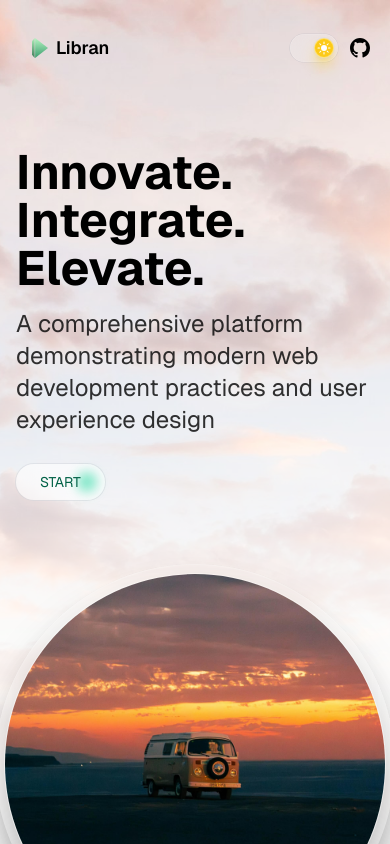
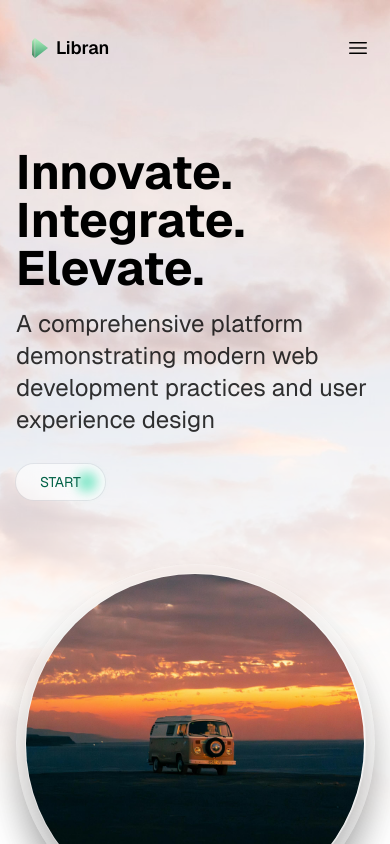
Before and after one commit to jianhuagao/Libran, a Next.js app: page / in a window 390 px wide. Shown: the top 844 px of the page. Built offline with nearby package versions, Linux system fonts and the light colour scheme.

Commit message:
feat(Header): 添加移动端弹出菜单组件并优化响应式布局
为移动端添加弹出式菜单组件PopHeaderMenu，包含导航链接和选项区块
调整BannerBetween组件的最大尺寸限制为92vmin
重构Header组件，将urls数组类型化并提取为UrlItem接口

```diff
--- a/src/components/partials/Banners/BannerBetween/index.tsx
+++ b/src/components/partials/Banners/BannerBetween/index.tsx
@@ -18,7 +18,7 @@ export default function BannerBetween() {
       <AnimatedShow
         inViewShow
         scale={0.6}
-        className="group size-[400px] rounded-full border border-white/20 bg-white/5 p-2 shadow-2xl backdrop-blur dark:bg-black/10"
+        className="group size-[400px] max-h-[92vmin] max-w-[92vmin] rounded-full border border-white/20 bg-white/5 p-2 shadow-2xl backdrop-blur dark:bg-black/10"
       >
         <div className="relative size-full rounded-full border border-white/10 bg-white/20 p-10 shadow-2xl transition-all duration-700 group-hover:saturate-200 dark:bg-black/80">
           <Image
--- /dev/null
+++ b/src/components/partials/Header/PopHeaderMenu.tsx
@@ -0,0 +1,96 @@
+'use client';
+import LogoBlock from '@/components/ui/LogoBlock';
+import AnimatedShow from '@/components/ui/motions/AnimatedShow';
+import { AnimatePresence, motion } from 'framer-motion';
+import { useLenis } from 'lenis/react';
+import { useEffect, useState } from 'react';
+import { createPortal } from 'react-dom';
+import { UrlItem } from './page';
+import Link from 'next/link';
+
+export default function PopHeaderMenu({ optionsBlock, urls }: { optionsBlock: React.ReactNode; urls: UrlItem[] }) {
+  const [isOpen, setIsOpen] = useState(false);
+  const lenis = useLenis();
+
+  useEffect(() => {
+    if (isOpen) {
+      lenis?.stop();
+    } else {
+      lenis?.start();
+    }
+  }, [isOpen, lenis]);
+
+  return (
+    <>
+      <AnimatePresence>
+        {isOpen && (
+          <div>
+            {createPortal(
+              <motion.div
+                layout
+                key="pop-header-menu"
+                initial={{ opacity: 0, y: -50, scale: 0.5, origin: 'top' }}
+                animate={{ opacity: 1, y: 0, scale: 1, origin: 'top' }}
+                exit={{ opacity: 0, y: -50, scale: 0.5, origin: 'top' }}
+                transition={{
+                  type: 'spring',
+                  duration: 0.6,
+                  bounce: 0.5
+                }}
+                className="fixed inset-[12px] z-[9999] m-auto max-h-[calc(100vh-24px)] max-w-[calc(100vw-24px)] rounded-2xl bg-white/60 p-3 text-sm text-gray-700 shadow-2xl ring-1 ring-gray-400/10 backdrop-blur-2xl dark:bg-black/20 dark:text-white dark:ring-white/10"
+              >
+                <AnimatedShow className="" staggerChildren={0.1}>
+                  <div className="flex items-center">
+                    <div onClick={() => setIsOpen(false)}>
+                      <LogoBlock />
+                    </div>
+                    <div className="ml-auto cursor-pointer p-3">
+                      <svg
+                        xmlns="http://www.w3.org/2000/svg"
+                        fill="none"
+                        viewBox="0 0 24 24"
+                        strokeWidth={1.5}
+                        stroke="currentColor"
+                        className="size-6"
+                        onClick={() => setIsOpen(false)}
+                      >
+                        <path strokeLinecap="round" strokeLinejoin="round" d="M3.75 6.75h16.5M3.75 12h16.5m-16.5 5.25h16.5" />
+                      </svg>
+                    </div>
+                  </div>
+                  <div className="flex flex-col gap-2 py-3">
+                    {urls.map(item => (
+                      <Link
+                        key={item.label}
+                        href={`${item.href}`}
+                        onClick={() => setIsOpen(false)}
+                        className="hover:text-primary rounded-primary cursor-pointer p-3 text-sm transition-all hover:bg-gray-500/15 dark:hover:bg-white/20"
+                      >
+                        {item.label.charAt(0).toUpperCase() + item.label.slice(1)}
+                      </Link>
+                    ))}
+                  </div>
+                  <div className="flex items-center justify-end gap-3 p-3">{optionsBlock}</div>
+                </AnimatedShow>
+              </motion.div>,
+              document.body
+            )}
+          </div>
+        )}
+      </AnimatePresence>
+      <div className="block cursor-pointer md:hidden">
+        <svg
+          xmlns="http://www.w3.org/2000/svg"
+          fill="none"
+          viewBox="0 0 24 24"
+          strokeWidth={1.5}
+          stroke="currentColor"
+          className="size-6"
+          onClick={() => setIsOpen(s => !s)}
+        >
+          <path strokeLinecap="round" strokeLinejoin="round" d="M3.75 6.75h16.5M3.75 12h16.5m-16.5 5.25h16.5" />
+        </svg>
+      </div>
+    </>
+  );
+}
--- a/src/components/partials/Header/page.tsx
+++ b/src/components/partials/Header/page.tsx
@@ -3,8 +3,14 @@ import DarkSwitch from '@/components/ui/DarkSwitch';
 import GithubIcon from '@/components/ui/GithubIcon';
 import HeaderClientWrapper from './HeaderClientWrapper';
 import Link from 'next/link';
+import PopHeaderMenu from './PopHeaderMenu';
 
-const urls = [
+export interface UrlItem {
+  href: string;
+  label: string;
+}
+
+const urls: UrlItem[] = [
   { href: '/', label: 'Home' },
   { href: '/pricing', label: 'Pricing' },
   { href: '/signin', label: 'Signin' }
@@ -59,8 +65,19 @@ export default function Header() {
         }
         optionsBlock={
           <>
-            <DarkSwitch />
-            <GithubIcon />
+            <div className="hidden items-center gap-4 md:flex">
+              <DarkSwitch />
+              <GithubIcon />
+            </div>
+            <PopHeaderMenu
+              urls={urls}
+              optionsBlock={
+                <>
+                  <DarkSwitch />
+                  <GithubIcon />
+                </>
+              }
+            />
           </>
         }
       />
```
